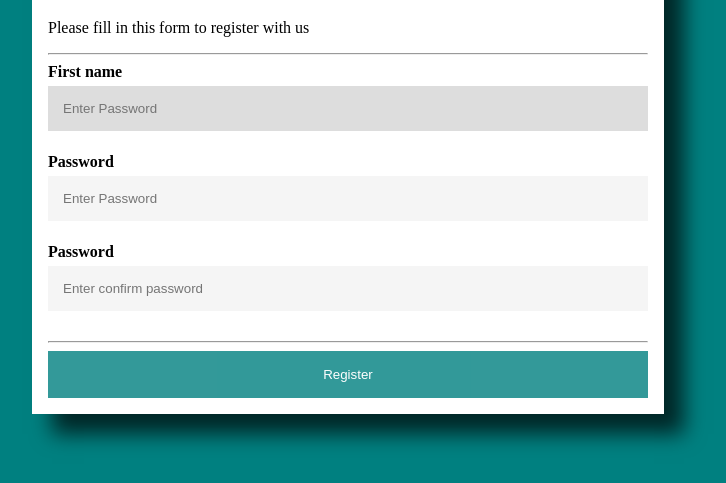
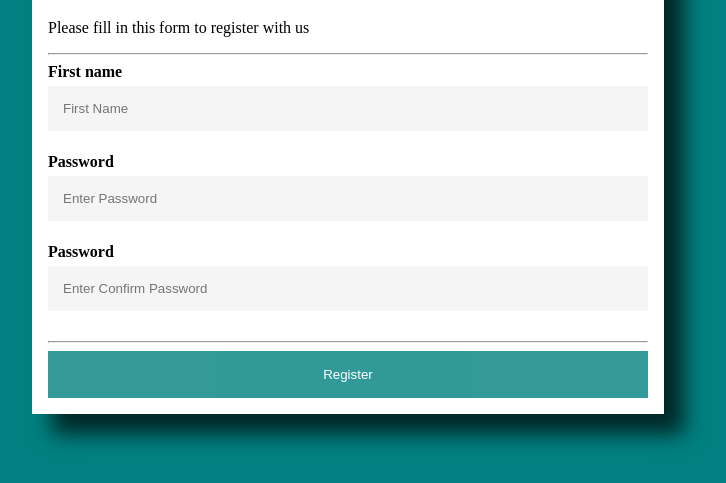
Before and after one commit to trufn1902/CSE391_BTTH01, a plain HTML site: page HTML registration form/index.html in a window 1280 px wide. Shown: the part 85-568 px from the top of the page, without its empty margins (292-1018 px from the left). Drawn offline with Linux system fonts and the light colour scheme.

Commit message:
Chỉnh sửa mục Registration Form

```diff
--- a/HTML registration form/app.css
+++ b/HTML registration form/app.css
@@ -20,7 +20,7 @@ input[type='password']{
     border: none;
     background: whitesmoke;
 }
-input[type='text'],
+input[type='text']:focus,
 input[type='password']:focus{
     background-color: #ddd;
     outline: none;
--- a/HTML registration form/index.html
+++ b/HTML registration form/index.html
@@ -15,13 +15,13 @@
         <hr/>
 
         <label for="fn"><b>First name</b></label>
-        <input type="text" placeholder="Enter Password" name='psw' id='psw' required/>
+        <input type="text" placeholder="First Name" name='fn' id='fn' required/>
 
         <label for="psw"><b>Password</b></label>
         <input type="password" placeholder="Enter Password" name='psw' id='psw' required/>
 
         <label for="cpsw"><b>Password</b></label>
-        <input type="password" placeholder="Enter confirm password" name='cpsw' id='cpsw' required/>
+        <input type="password" placeholder="Enter Confirm Password" name='cpsw' id='cpsw' required/>
 
         <hr/>
         <button class="registerbtn" type="submit">Register</button>
```
